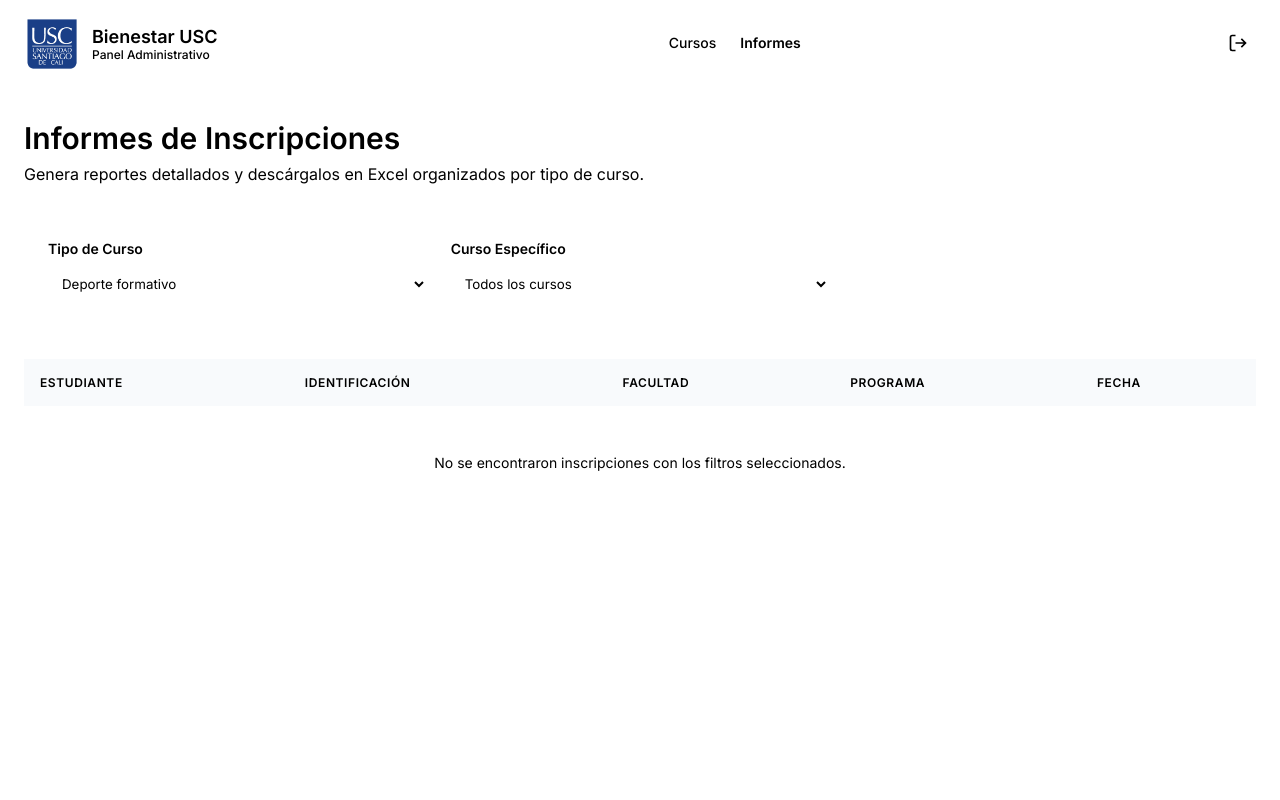
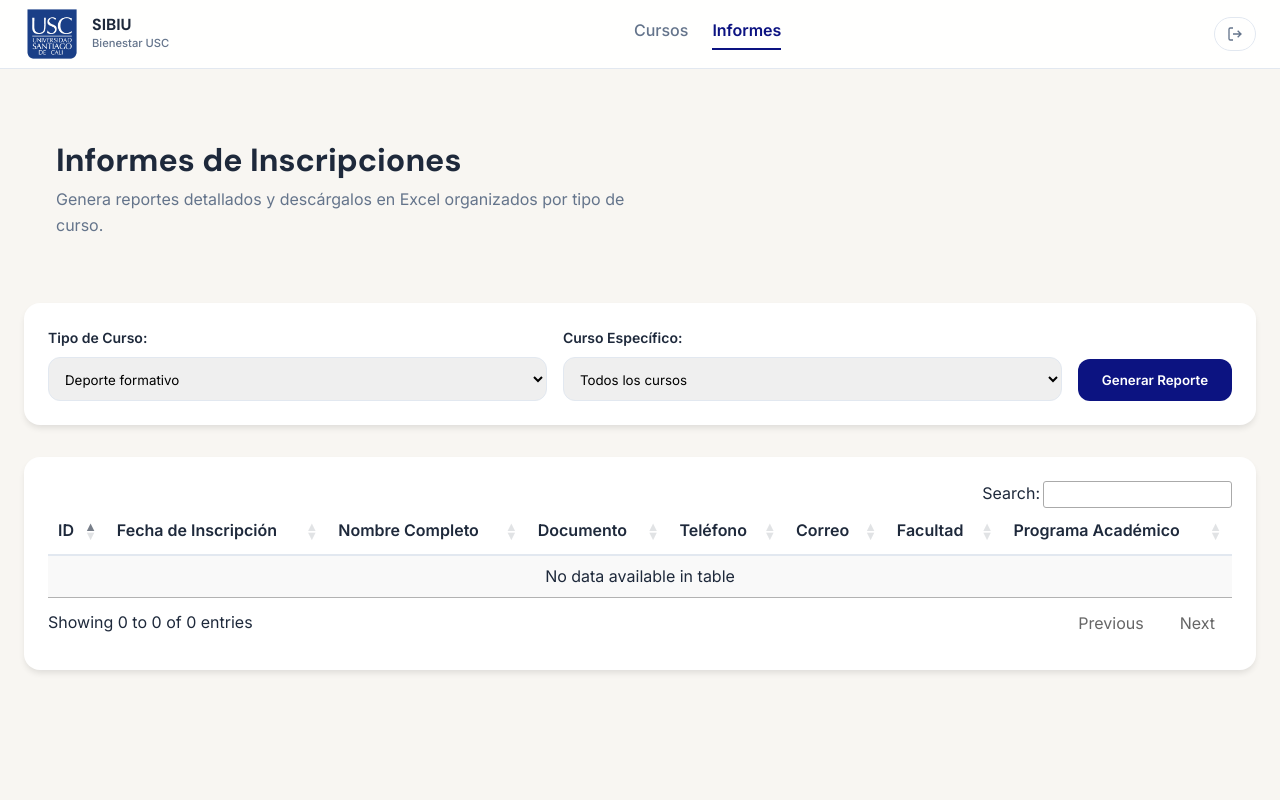
Before and after one commit to SeloCortes/AplicacionBienestar, a Laravel app: template resources/views/admin/informe/informe.blade.php in a window 1280 px wide. Run offline with Laravel 12, Linux system fonts and the light colour scheme; the template is opened without the code that fills it, so the values that code supplies are empty; some libraries are stand-ins or nearby versions.

Commit message:
Se restauro la vista informes y se cambio el logo y el nombre

```diff
--- a/resources/views/admin/informe/informe.blade.php
+++ b/resources/views/admin/informe/informe.blade.php
@@ -2,105 +2,103 @@
 <html lang="es">
 <head>
     <meta charset="utf-8">
-    <meta name="viewport" content="width=device-width, initial-scale=1, maximum-scale=1, user-scalable=no">
-    <meta name="apple-mobile-web-app-capable" content="yes">
-    <meta name="mobile-web-app-capable" content="yes">
+    <meta name="viewport" content="width=device-width, initial-scale=1">
     <meta name="theme-color" content="#0c1381">
     <title>Panel Admin - Informes de Inscripciones</title>
-    {{-- SweetAlert2 --}}
-    <script src="https://cdn.jsdelivr.net/npm/sweetalert2@11"></script>
-    <style><link rel="stylesheet" href="{{ asset('css/student.css') }}">
+    <link rel="stylesheet" href="{{ asset('css/student.css') }}">
 
     <!-- DataTables CSS -->
     <link rel="stylesheet" type="text/css" href="https://cdn.datatables.net/1.13.6/css/jquery.dataTables.min.css">
     <link rel="stylesheet" type="text/css" href="https://cdn.datatables.net/buttons/2.4.1/css/buttons.dataTables.min.css">
 
     <style>
-        :root {
-            --primary: #0c1381;
-            --primary-hover: #090e63;
-            --primary-foreground: #ffffff;
-            --foreground: #1f2e2b;
-            --muted: #f1f5f9;
-            --muted-foreground: #64748b;
-            --background: #f8f6f2;
-            --card: #ffffff;
-            --border: #e2ddd5;
-            --radius-md: 0.5rem;
-            --radius-lg: 0.75rem;
-            --radius-xl: 1rem;
-            --radius-full: 9999px;
-            --shadow-sm: 0 1px 2px 0 rgba(0, 0, 0, 0.05);
-            --shadow-md: 0 4px 6px -1px rgba(0, 0, 0, 0.1);
-            --shadow-lg: 0 10px 15px -3px rgba(0, 0, 0, 0.1);
-            --shadow-xl: 0 20px 25px -5px rgba(0, 0, 0, 0.1);
-            --emerald-bg: #dcfce7;
-            --emerald-text: #166534;
-            --amber-bg: #fef3c7;
-            --amber-text: #92400e;
+        .admin-controls { display: flex; gap: 0.5rem; margin-top: auto; }
+        .hero-section {
+            background: linear-gradient(135deg, var(--primary), var(--secondary));
+            color: white;
+            padding: 2rem;
+            border-radius: var(--radius-lg);
+            margin-bottom: 2rem;
+        }
+        .filter-form {
+            background: white;
+            padding: 1.5rem;
+            border-radius: var(--radius-lg);
+            box-shadow: 0 4px 6px -1px rgb(0 0 0 / 0.1);
+            margin-bottom: 2rem;
+            display: flex;
+            gap: 1rem;
+            align-items: flex-end;
+            flex-wrap: wrap;
+        }
+        .form-group {
+            display: flex;
+            flex-direction: column;
+            gap: 0.5rem;
+            flex: 1;
+            min-width: 200px;
+        }
+        .form-group label {
+            font-size: 0.875rem;
+            font-weight: 600;
+            color: var(--foreground);
+        }
+        .form-group select {
+            padding: 0.75rem;
+            border-radius: var(--radius-md);
+            border: 1px solid var(--border);
+            font-family: inherit;
+        }
+        .btn-filter {
+            background: var(--primary);
+            color: white;
+            padding: 0.75rem 1.5rem;
+            border-radius: var(--radius-md);
+            font-weight: 600;
+            border: none;
+            cursor: pointer;
+            height: 42px;
         }
 
-        body { font-family: 'Inter', sans-serif; background-color: var(--background); margin: 0; }
+        .table-container {
+            background: white;
+            padding: 1.5rem;
+            border-radius: var(--radius-lg);
+            box-shadow: 0 4px 6px -1px rgb(0 0 0 / 0.1);
+            overflow-x: auto;
+        }
 
-        /* ── Layout ── */
-        .app-layout { min-height: 100vh; display: flex; flex-direction: column; }
+        /* Ajustes DataTables */
+        table.dataTable thead th, table.dataTable thead td {
+            border-bottom: 2px solid var(--border);
+            color: var(--foreground);
+        }
+        table.dataTable.no-footer {
+            border-bottom: 1px solid var(--border);
+        }
+        .dt-buttons .dt-button {
+            background: #10b981 !important; /* Verde Excel */
+            color: white !important;
+            border: none !important;
+            border-radius: var(--radius-md) !important;
+            padding: 0.5rem 1rem !important;
+            font-weight: 600 !important;
+            margin-bottom: 1rem;
+        }
 
-        /* ── Header ── */
-        .main-header { background: white; border-bottom: 1px solid var(--border); sticky; top: 0; z-index: 50; padding: 1rem 1.5rem; }
-        .header-inner { max-width: 80rem; margin: 0 auto; display: flex; align-items: center; justify-content: space-between; flex-wrap: wrap; gap: 1rem; }
-
-        .logo-link { display: flex; align-items: center; gap: 0.75rem; text-decoration: none; }
-        .logo-icon { width: 3.5rem; height: 3.5rem; display: flex; align-items: center; justify-content: center; border-radius: var(--radius-md); }
-        .logo-icon img { width: 100%; height: 100%; object-fit: contain; }
-        .logo-title { display: block; font-weight: 700; color: var(--foreground); font-size: 1.125rem; }
-        .logo-subtitle { display: block; font-size: 0.75rem; color: var(--muted-foreground); font-weight: 500; }
-
-        .admin-nav { display: flex; gap: 1.5rem; }
-        .nav-link { text-decoration: none; font-size: 0.875rem; transition: all 0.2s; }
-
-        .header-actions { display: flex; align-items: center; gap: 1rem; }
-        .logout-btn { background: none; border: none; color: var(--muted-foreground); cursor: pointer; padding: 0.5rem; border-radius: var(--radius-md); transition: all 0.2s; }
-        .logout-btn:hover { background: var(--muted); color: var(--primary); }
-        .logout-btn svg { width: 1.25rem; height: 1.25rem; }
-
-        .main-content { flex: 1; padding: 2rem 1.5rem; }
-        .content-container { max-width: 80rem; margin: 0 auto; }
-
-        /* ── Hero ── */
-        .hero-section { margin-bottom: 2rem; }
-        .hero-section h1 { font-size: 1.875rem; font-weight: 700; color: var(--foreground); margin: 0 0 0.5rem 0; }
-        .hero-section p { color: var(--muted-foreground); margin: 0; }
-
-        /* ── Filters ── */
-        .filters-card { background: white; padding: 1.5rem; border-radius: var(--radius-lg); border: 1px solid var(--border); margin-bottom: 2rem; box-shadow: var(--shadow-sm); }
-        .filters-grid { display: grid; grid-template-columns: repeat(auto-fit, minmax(200px, 1fr)); gap: 1.5rem; align-items: end; }
-        .filter-group { display: flex; flex-direction: column; gap: 0.5rem; }
-        .filter-group label { font-size: 0.875rem; font-weight: 600; color: var(--foreground); }
-        .filter-group select { padding: 0.625rem; border-radius: var(--radius-md); border: 1px solid var(--border); background: white; font-family: inherit; }
-
-        .btn-primary { background: var(--primary); color: white; border: none; padding: 0.625rem 1.25rem; border-radius: var(--radius-md); font-weight: 600; cursor: pointer; transition: all 0.2s; display: flex; align-items: center; justify-content: center; gap: 0.5rem; text-decoration: none; font-size: 0.875rem; }
-        .btn-primary:hover { background: var(--primary-hover); transform: translateY(-1px); }
-
-        /* ── Table ── */
-        .table-container { background: white; border-radius: var(--radius-lg); border: 1px solid var(--border); overflow: hidden; box-shadow: var(--shadow-sm); }
-        .responsive-table { width: 100%; border-collapse: collapse; text-align: left; }
-        .responsive-table th { background: #f8fafc; padding: 1rem; font-size: 0.75rem; font-weight: 700; text-transform: uppercase; letter-spacing: 0.05em; color: var(--muted-foreground); border-bottom: 1px solid var(--border); }
-        .responsive-table td { padding: 1rem; font-size: 0.875rem; border-bottom: 1px solid var(--border); color: var(--foreground); }
-        .responsive-table tr:last-child td { border-bottom: none; }
-        .responsive-table tr:hover td { background: #f8fafc; }
-
-        .badge { display: inline-flex; align-items: center; padding: 0.25rem 0.625rem; border-radius: var(--radius-full); font-size: 0.75rem; font-weight: 600; }
-        .badge-info { background: #e0f2fe; color: #0369a1; }
-
-        @media (max-width: 768px) {
-            .header-inner { flex-direction: column; align-items: flex-start; }
-            .admin-nav { width: 100%; border-top: 1px solid var(--border); padding-top: 1rem; }
-            .filters-grid { grid-template-columns: 1fr; }
-            .responsive-table thead { display: none; }
-            .responsive-table tr { display: block; border-bottom: 2px solid var(--border); padding: 1rem 0; }
-            .responsive-table td { display: flex; justify-content: space-between; align-items: center; padding: 0.5rem 1rem; border: none; text-align: right; }
-            .responsive-table td::before { content: attr(data-label); font-weight: 700; color: var(--muted-foreground); text-transform: uppercase; font-size: 0.75rem; margin-right: 1rem; text-align: left; }
+        .nav-button {
+            background: rgba(255,255,255,0.1);
+            color: white;
+            padding: 0.5rem 1rem;
+            border-radius: var(--radius-md);
+            text-decoration: none;
+            font-weight: 500;
+            display: flex;
+            align-items: center;
+            gap: 0.5rem;
+            border: 1px solid rgba(255,255,255,0.2);
         }
+        .nav-button:hover { background: rgba(255,255,255,0.2); }
     </style>
     <link rel="preconnect" href="https://fonts.googleapis.com">
     <link rel="preconnect" href="https://fonts.gstatic.com" crossorigin>
@@ -115,8 +113,8 @@
                         <img src="{{ asset('images/Logo_Universidad-Santiago-de-Cali.png') }}" alt="Logo USC">
                     </div>
                     <div class="logo-text">
-                        <span class="logo-title">Bienestar USC</span>
-                        <span class="logo-subtitle">Panel Administrativo</span>
+                        <span class="logo-title">SIBIU</span>
+                        <span class="logo-subtitle">Bienestar USC</span>
                     </div>
                 </div>
 
@@ -143,10 +141,9 @@
                     </div>
                 </section>
 
-            <div class="filters-card">
-                <form action="{{ route('admin.informe.index') }}" method="GET" class="filters-grid">
-                    <div class="filter-group">
-                        <label for="tipo_curso">Tipo de Curso</label>
+                <form method="GET" action="{{ route('admin.informe.index') }}" class="filter-form">
+                    <div class="form-group">
+                        <label for="tipo_curso">Tipo de Curso:</label>
                         <select name="tipo_curso" id="tipo_curso" onchange="this.form.submit()">
                             <option value="Deporte formativo" {{ $tipoCurso == 'Deporte formativo' ? 'selected' : '' }}>Deporte formativo</option>
                             <option value="Arte y cultura" {{ $tipoCurso == 'Arte y cultura' ? 'selected' : '' }}>Arte y cultura</option>
@@ -154,9 +151,9 @@
                         </select>
                     </div>
 
-                    <div class="filter-group">
-                        <label for="curso_id">Curso Específico</label>
-                        <select name="curso_id" id="curso_id" onchange="this.form.submit()">
+                    <div class="form-group">
+                        <label for="curso_id">Curso Específico:</label>
+                        <select name="curso_id" id="curso_id">
                             <option value="todos">Todos los cursos</option>
                             @foreach ($cursosTipo as $curso)
                                 <option value="{{ $curso->id }}" {{ (string)$cursoId === (string)$curso->id ? 'selected' : '' }}>
@@ -166,42 +163,45 @@
                         </select>
                     </div>
 
-                    <a href="{{ url('/admin/informe/generar') }}?tipo_curso={{ $tipoCurso }}&curso_id={{ $cursoId }}" class="btn-primary">
-                        <svg viewBox="0 0 24 24" fill="none" stroke="currentColor" stroke-width="2" style="width:1.25rem;height:1.25rem;"><path d="M21 15v4a2 2 0 0 1-2 2H5a2 2 0 0 1-2-2v-4m4-5 5 5 5-5m-5 5V3"/></svg>
-                        Exportar Excel
-                    </a>
+                    <button type="submit" class="btn-filter">Generar Reporte</button>
                 </form>
-            </div>
 
                 <div class="table-container">
-                <table class="responsive-table">
+                    <table id="informeTable" class="display nowrap" style="width:100%">
                         <thead>
                             <tr>
-                            <th>Estudiante</th>
-                            <th>Identificación</th>
+                                <th>ID</th>
+                                <th>Fecha de Inscripción</th>
+                                <th>Nombre Completo</th>
+                                <th>Documento</th>
+                                <th>Teléfono</th>
+                                <th>Correo</th>
                                 <th>Facultad</th>
-                            <th>Programa</th>
-                            <th>Fecha</th>
+                                <th>Programa Académico</th>
+                                @foreach ($nombresCursos as $columnaCurso)
+                                    <th>{{ mb_strtoupper($columnaCurso) }}</th>
+                                @endforeach
                             </tr>
                         </thead>
                         <tbody>
-                        @forelse($estudiantesPivot as $estudiante)
+                            @foreach ($estudiantesPivot as $estudiante)
                                 <tr>
-                                <td data-label="Estudiante">
-                                    <div style="font-weight: 600;">{{ $estudiante['Nombre y Apellidos Completos'] }}</div>
+                                    <td>{{ $estudiante['ID'] }}</td>
+                                    <td>{{ $estudiante['Fecha y Hora de inscripcion'] }}</td>
+                                    <td>{{ $estudiante['Nombre y Apellidos Completos'] }}</td>
+                                    <td>{{ $estudiante['Registre el Número de Documento de identidad'] }}</td>
+                                    <td>{{ $estudiante['Teléfono de Contacto'] }}</td>
+                                    <td>{{ $estudiante['Correo Electrónico'] }}</td>
+                                    <td>{{ $estudiante['Seleccione la Facultad a la cual pertenece'] }}</td>
+                                    <td>{{ $estudiante['Selecciona el Programa Académico'] }}</td>
+
+                                    @foreach ($nombresCursos as $columnaCurso)
+                                        <td style="text-align: center; font-weight: bold; color: var(--primary);">
+                                            {{ $estudiante[$columnaCurso] }}
                                         </td>
-                                <td data-label="Identificación">{{ $estudiante['Registre el Número de Documento de identidad'] }}</td>
-                                <td data-label="Facultad">{{ $estudiante['Seleccione la Facultad a la cual pertenece'] }}</td>
-                                <td data-label="Programa">{{ $estudiante['Selecciona el Programa Académico'] }}</td>
-                                <td data-label="Fecha">{{ $estudiante['Fecha y Hora de inscripcion'] }}</td>
+                                    @endforeach
                                 </tr>
-                        @empty
-                            <tr>
-                                <td colspan="5" style="text-align: center; padding: 3rem; color: var(--muted-foreground);">
-                                    No se encontraron inscripciones con los filtros seleccionados.
-                                </td>
-                            </tr>
-                        @endforelse
+                            @endforeach
                         </tbody>
                     </table>
                 </div>
```
Lines whose indentation alone changed are shown as unchanged.
